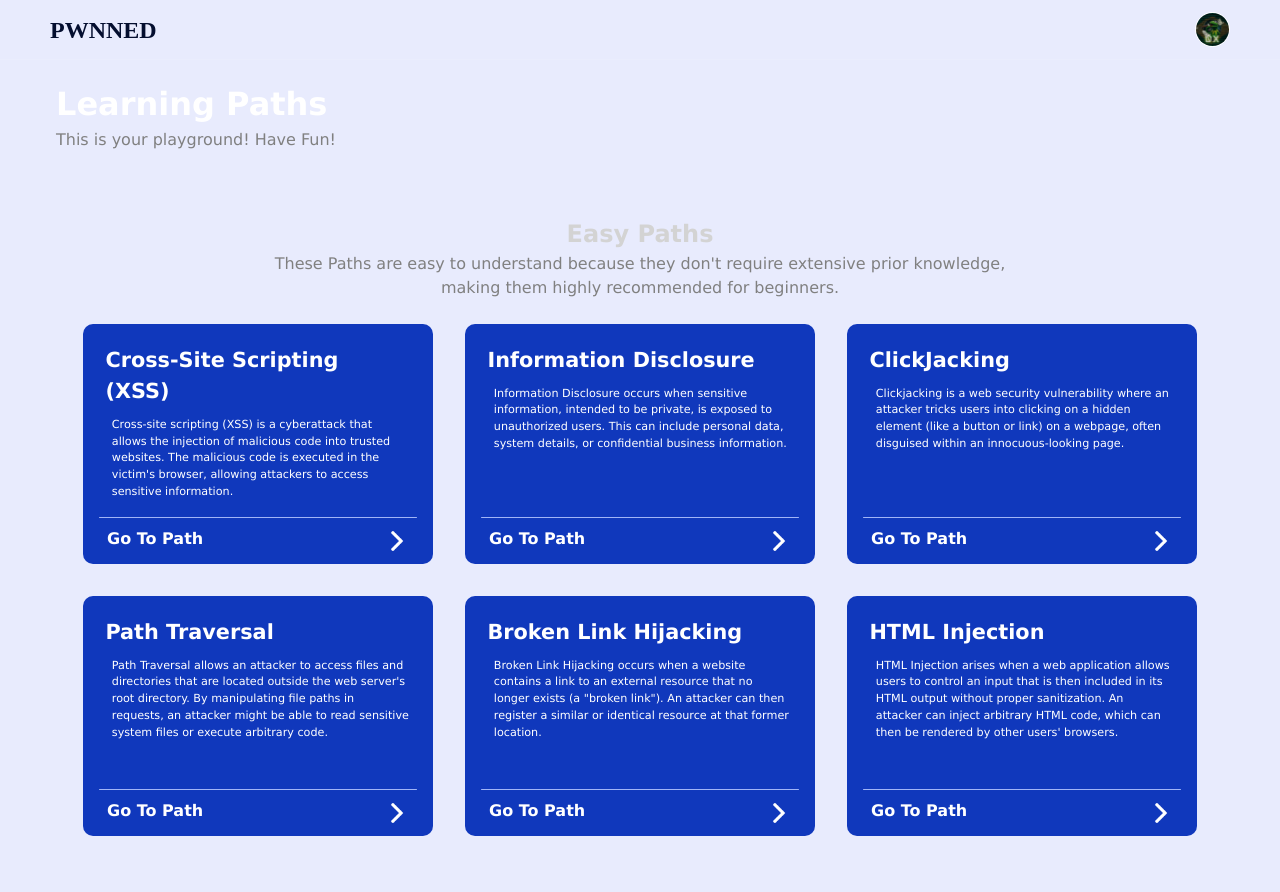
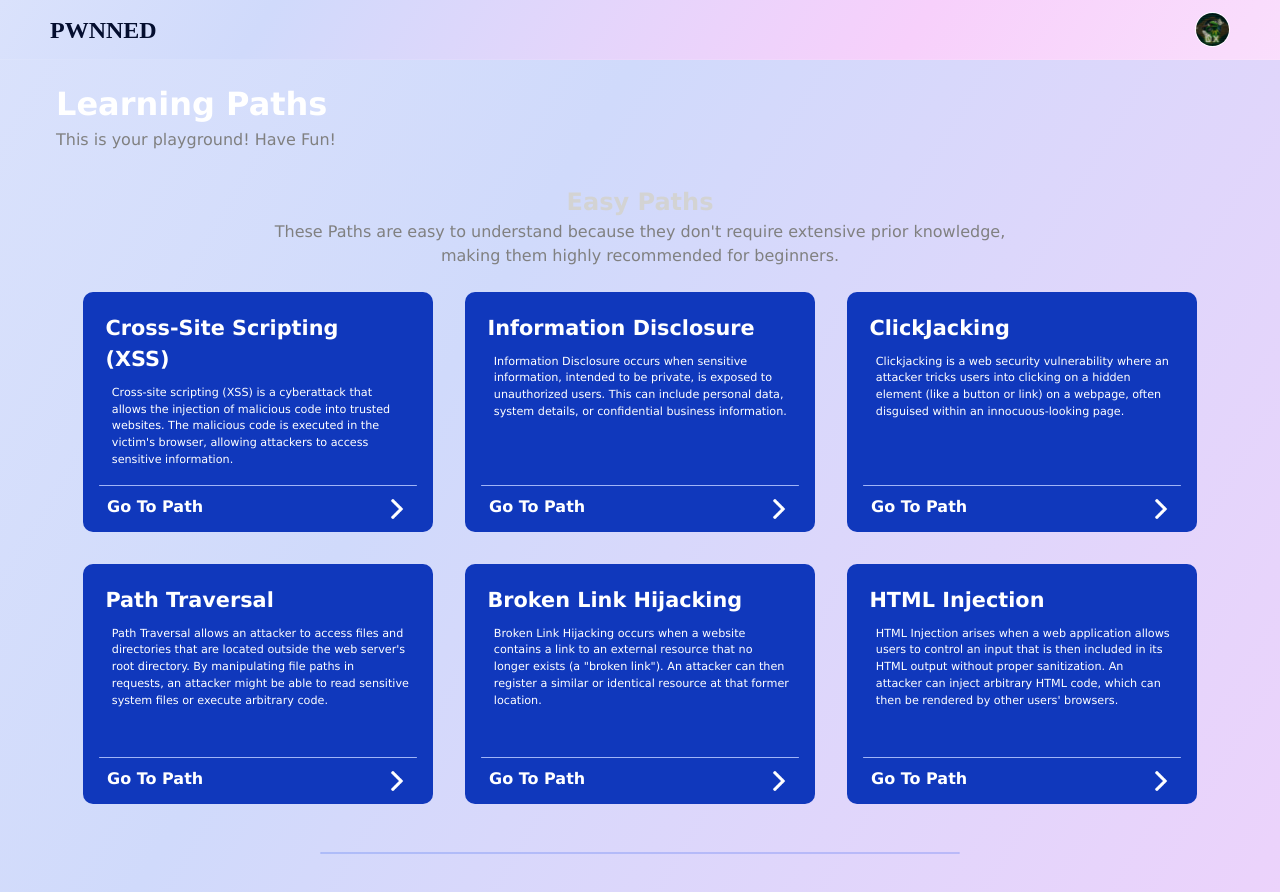
Before and after one commit to 0xPedrop/PWNNED, a Next.js app in the folder next-pwnned/: page /dashboard in a window 1280 px wide. Shown: the top 892 px of the page. Built offline with nearby package versions, Linux system fonts and the light colour scheme.

Commit message:
Finalizando Front de Dashboard

```diff
--- a/next-pwnned/src/app/components/dashboardComponents/header/Header.jsx
+++ b/next-pwnned/src/app/components/dashboardComponents/header/Header.jsx
@@ -1,3 +1,4 @@
+import Link from "next/link";
 import styles from "./Header.module.css";
 import CustomizedImage from "@/ui/components/CustomizedImage";
 
@@ -8,12 +9,14 @@ const Header = () => {
         <nav className={styles.navbar}>
           <div className={styles.logo}>PWNNED</div>
           <div className={styles.profile}>
+            <Link href="/profile">
               <CustomizedImage
                 src="/images/profile-photo.png"
                 alt="Profile Photo"
                 width={35}
                 height={35}
               />
+            </Link>
           </div>
         </nav>
       </div>
--- a/next-pwnned/src/app/components/dashboardComponents/header/Header.module.css
+++ b/next-pwnned/src/app/components/dashboardComponents/header/Header.module.css
@@ -2,7 +2,6 @@
   width: 100%;
   height: 60px;
   padding: 0 50px;
-  background-color: var(--background-50);
   color: var(--primary-900);
   position: fixed;
   top: 0;
@@ -13,6 +12,30 @@
   font-family: "Pixelify Sans";
   align-items: center;
   border-bottom: 1px solid rgba(255, 255, 255, 0.1);
+  background: linear-gradient(
+    121deg,
+    var(--primary-50),
+    var(--primary-100),
+    var(--secondary-100),
+    var(--secondary-50),
+    var(--primary-50),
+    var(--primary-100),
+    var(--secondary-100),
+    var(--secondary-50),
+    var(--primary-50)
+  );
+  background-size: 400% 400%;
+  background-repeat: repeat;
+  animation: gradient 60s ease infinite;
+}
+
+@keyframes gradient {
+  0% {
+    background-position: 0% 0%;
+  }
+  100% {
+    background-position: 100% 100%;
+  }
 }
 
 .navbar {
@@ -28,5 +51,5 @@
 }
 
 .profile {
-    cursor: pointer;
+  cursor: pointer;
 }
--- a/next-pwnned/src/app/components/dashboardComponents/hero/Hero.jsx
+++ b/next-pwnned/src/app/components/dashboardComponents/hero/Hero.jsx
@@ -221,6 +221,11 @@ export default function Hero() {
         </Card>
       </div>
 
+      <hr
+        className={styles.separator}
+        style={{ border: "1px solid var(--primary-500)" }}
+      />
+
       <div className={styles.pathsInfo}>
         <h1 className={styles.minorTitle}>Medium Paths</h1>
         <p className={styles.description}>
@@ -437,6 +442,11 @@ export default function Hero() {
           </div>
         </Card>
       </div>
+
+      <hr
+        className={styles.separator}
+        style={{ border: "1px solid var(--secondary-500)" }}
+      />
 
       <div className={styles.pathsInfo}>
         <h1 className={styles.minorTitle}>Hard Paths</h1>
--- a/next-pwnned/src/app/components/dashboardComponents/hero/Hero.module.css
+++ b/next-pwnned/src/app/components/dashboardComponents/hero/Hero.module.css
@@ -3,9 +3,32 @@
   flex-direction: column;
   min-height: 400vh;
   width: 100vw;
-  background-color: var(--background-50);
   font-family: Verdana, Geneva, Tahoma, sans-serif;
   overflow-y: auto;
+  background: linear-gradient(
+    121deg,
+    var(--primary-50),
+    var(--primary-100),
+    var(--secondary-100),
+    var(--secondary-50),
+    var(--primary-50),
+    var(--primary-100),
+    var(--secondary-100),
+    var(--secondary-50),
+    var(--primary-50)
+  );
+  background-size: 400% 400%;
+  background-repeat: repeat;
+  animation: gradient 60s ease infinite;
+}
+
+@keyframes gradient {
+  0% {
+    background-position: 0% 0%;
+  }
+  100% {
+    background-position: 100% 100%;
+  }
 }
 
 .generalInfo {
@@ -20,11 +43,10 @@
   flex-direction: column;
   justify-content: center;
   align-items: center;
-  padding-top: 4rem;
+  padding-top: 2rem;
   padding-bottom: 1.5rem;
   text-align: center;
 }
-
 
 .description {
   color: gray;
@@ -52,7 +74,6 @@
   padding-left: 2rem;
   padding-right: 2rem;
   box-sizing: border-box;
-
 }
 
 @media (max-width: 960px) {
@@ -61,7 +82,9 @@
   }
 }
 
-.pathCardEasy, .pathCardMedium, .pathCardHard {
+.pathCardEasy,
+.pathCardMedium,
+.pathCardHard {
   display: flex;
   flex-direction: column;
   justify-content: space-between;
@@ -116,6 +139,8 @@
   position: absolute;
   bottom: 0.8rem;
   left: 1.5rem;
+  width: 20rem;
+  z-index: 1;
 }
 
 .arrow {
@@ -123,3 +148,11 @@
   bottom: 0.8rem;
   left: 19rem;
 }
+
+.separator {
+  opacity: 0.2;
+  border-radius: 5px;
+  align-self: center;
+  width: 50%;
+  margin-top: 3rem;
+}
```
Lines whose indentation alone changed are shown as unchanged.
